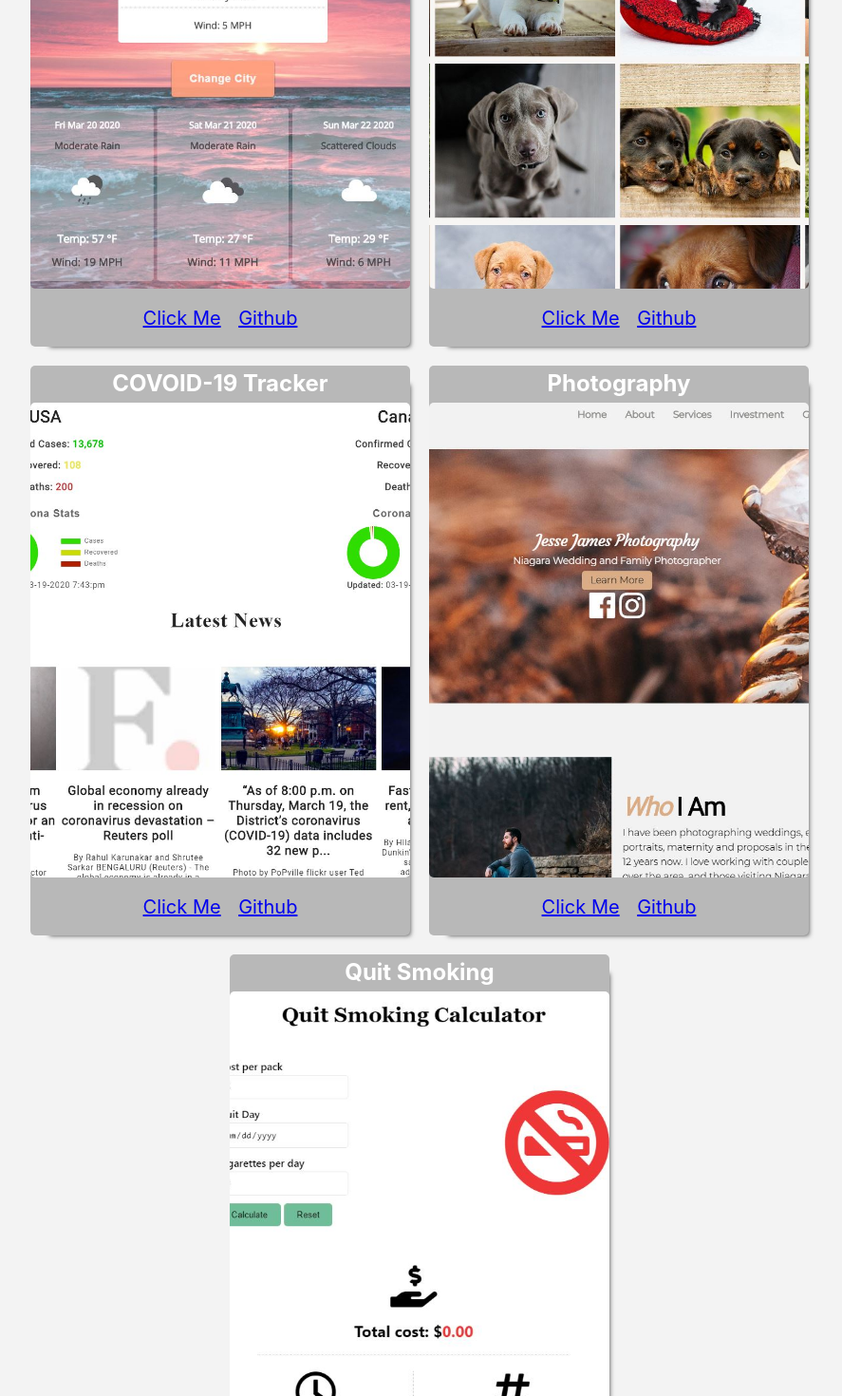
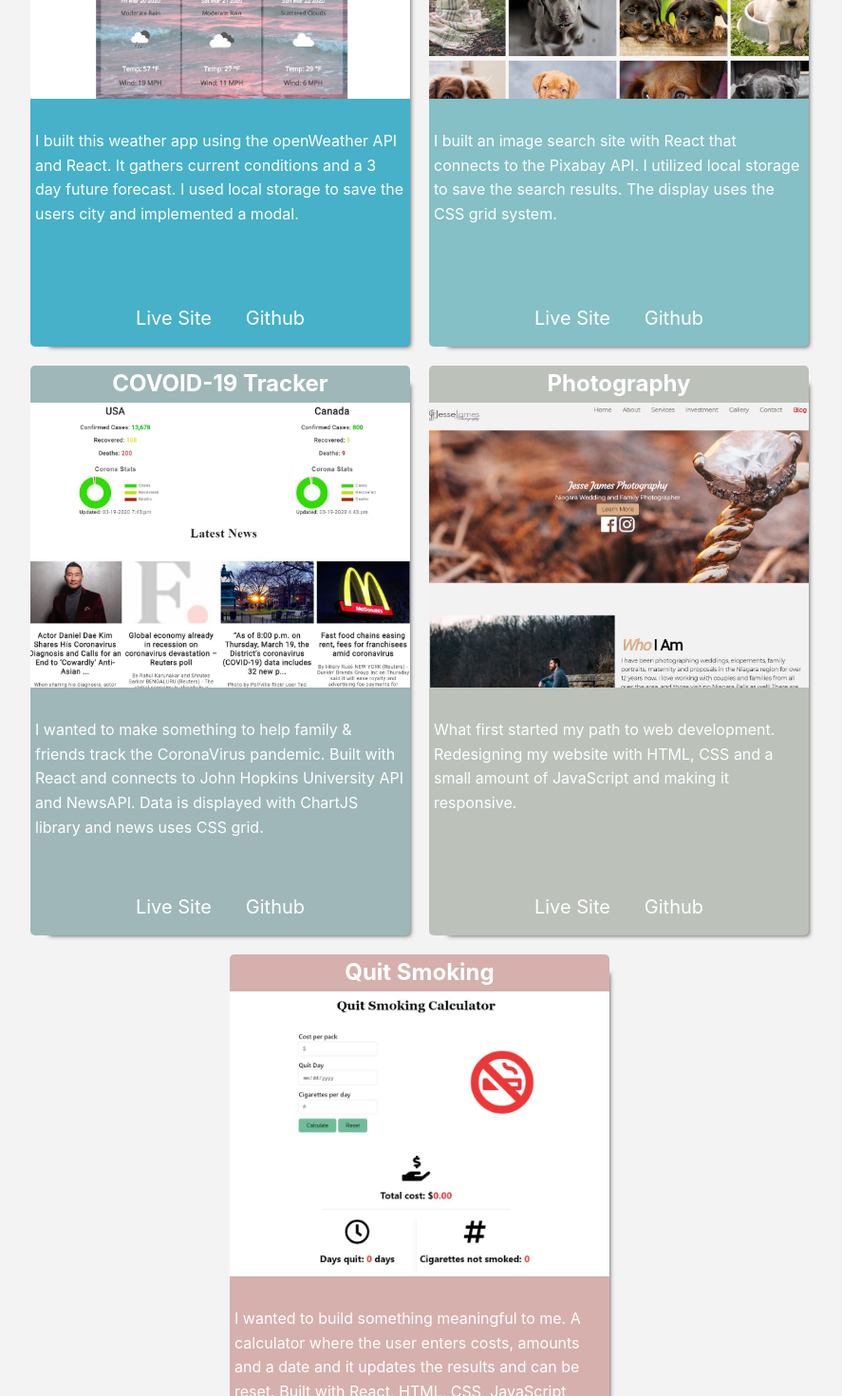
Before and after one commit to jessejamescanada/PortfolioSite, a React (Create React App) app: page / in a window 1280 px wide. Shown: the part 980-2450 px from the top of the page at 95% size, without its empty margins (198-1085 px from the left). Built offline with nearby package versions, Linux system fonts and the light colour scheme.

Commit message:
reordered tech and changed project card style

```diff
--- a/src/App.css
+++ b/src/App.css
@@ -152,11 +152,11 @@ opacity: .6;
 
 .resume:hover{
   -webkit-filter: brightness(70%);
-  -webkit-transition: all 1s ease;
-  -moz-transition: all 1s ease;
-  -o-transition: all 1s ease;
-  -ms-transition: all 1s ease;
-  transition: all 1s ease;
+  -webkit-transition: all 1s ease-in-out;
+  -moz-transition: all 1s ease-in-out;
+  -o-transition: all 1s ease-in-out;
+  -ms-transition: all 1s ease-in-out;
+  transition: all 1s ease-in-out;
 }
 .projects{
   display: flex;
@@ -195,28 +195,26 @@ transition: background-color .7s ease;
   background-color: rgba(106, 168, 226, 0.534);
   color: white;
 }
+.projCard1{background-color: #46B1C9}
+.projCard2{background-color: #84C0C6}
+.projCard3{background-color: #9FB7B9}
+.projCard4{background-color: #BCC1BA}
+.projCard5{background-color: #D5B0AC}
+.projectParagraph{
+  margin-top: 5%;
+  text-align: left;
+  padding: 5px;
+}
 .imgHoverWrapper{
   overflow: hidden;
 }
-/* .projectCardVert a, .projectCardLand a{
-  align-items: center;
-  align-content: center;
-  justify-content: space-evenly;
-  position: absolute;
-  top: 70%;
-  left: 50%;
-  transform: translate(-50%, -50%);
-  color: red;
-  font-size: 20px;
 
-} */
 .projectLandIMG{
   cursor: pointer;
-  height: 500px;
+  height: 300px;
   width: 400px;
   object-fit: cover;
   transition: transform .7s ease;
-  border-radius: 5px;
   -webkit-filter: brightness(100%);
 }
 .projectLandIMG:hover{
@@ -246,7 +244,14 @@ transition: background-color .7s ease;
   transform: translate(-50%, -50%);
   color: red;
   font-size: 20px;
-  width: 200px;
+  width: 250px;
+}
+.anchorContainer a{
+  text-decoration: none;
+  color: #fff;
+}
+.anchorContainer a:hover{
+  color: rgb(206, 85, 15);
 }
 
 /* form */
@@ -279,13 +284,20 @@ transition: background-color .7s ease;
   margin: 5px;
 }
 .formBTN{
+  color: #fff;
   padding: 15px 30px;
   margin: 5px 0px;
   font-size: 24px;
   border: none;
   border-radius: 5px;
   cursor: pointer;
-  background-color: lightslategray;
+  background-color: rgba(236, 141, 97, 0.842);
+}
+.formBTN:hover{
+  background-color: rgba(224, 110, 57, 0.562);
+}
+.formBTN:focus{
+  outline: none;
 }
 
 .formCont{
@@ -308,7 +320,7 @@ transition: background-color .7s ease;
   flex-direction: column;
   align-items: center;
   text-align: center;
-  justify-content: center;
+  justify-content: space-between;
 }
 .techContainer h1{
   width: 200px;
@@ -318,11 +330,13 @@ transition: background-color .7s ease;
 .resumeTechContainer{
   display: flex;
   flex-direction: row;
+  justify-content: space-between;
+  width: 1000px;
 }
 .techContainerIMG{
-  width: 800px;
+  /* width: 800px; */
   display: flex;
-  flex-direction: row;
+  flex-direction: column;
   margin-top: 40px;
   margin-bottom: 40px;
   align-items: center;
@@ -421,6 +435,21 @@ transition: background-color .7s ease;
 
 
 /* media */
+@media(max-width: 1000px){
+  .resumeTechContainer{
+    flex-direction: column;
+  }
+  .formContainer{
+    display: flex;
+    flex-direction: column;
+    padding: 30px 0px;
+    justify-content: center;
+    align-items: center;
+    text-align: center;
+    margin: 0;
+    width: 100%;
+  }
+}
 @media(max-width: 768px){
   .App{
     margin: 0;
@@ -470,6 +499,7 @@ transition: background-color .7s ease;
   .resumeTechContainer{
     display: flex;
     flex-direction: column;
+    width: auto;
   }
   .techContainerIMG{
     display: flex;
@@ -507,19 +537,24 @@ transition: background-color .7s ease;
     padding: 0;
   }
   .projectCardLand{
-    display: flex;
+    /* display: flex;
     flex-direction: column;
-    justify-content: center;
+    justify-content: center; */
     text-align: center;
-    align-items: center;
+    /* align-items: center; */
     width: auto;
-    height: auto;
+    height: 500px;
     margin: 20px auto;
-    padding: 30px 0;
+    padding: 20px 0;
   }
   .projectLandIMG{
+    display: flex;
+    margin: auto;
     width: 300px;
-    height: 400px;
+    height: 250px;
+  }
+  .projectParagraph{
+    text-align: center;
   }
   .anchorContainer{
     display: flex;
--- a/src/components/ProjectCard.js
+++ b/src/components/ProjectCard.js
@@ -10,6 +10,7 @@ export default class ProjectCard extends Component {
         <img src={this.props.project.image} alt="" className='projectLandIMG'/>
       </div>
       </a>
+      <p className='projectParagraph'>{this.props.project.paragraph}</p>
       <div className="anchorContainer">
         <a href={this.props.project.webLink}>{this.props.project.link1}</a>
         <a href={this.props.project.github}>{this.props.project.link2}</a>
--- a/src/components/Projects.js
+++ b/src/components/Projects.js
@@ -12,66 +12,71 @@ export default function Projects() {
       <h1>Projects</h1>
       <div className="projectsWrapper">
         <div className="projects">
-          <div className="projectCardLand">
+          <div className="projectCardLand projCard1">
             <ProjectCard
               project={{
                 title: "Weather API",
                 mainLink: "https://suspicious-poincare-470590.netlify.com",
                 image: weatherAPI,
+                paragraph: 'I built this weather app using the openWeather API and React. It gathers current conditions and a 3 day future forecast. I used local storage to save the users city and implemented a modal.',
                 webLink: "https://suspicious-poincare-470590.netlify.com",
-                link1: "Click Me",
+                link1: "Live Site",
                 github: 'https://github.com/jessejamescanada/REACTweatherAPI',
                 link2: "Github"
               }}
             />
           </div>
-          <div className="projectCardLand">
+          <div className="projectCardLand projCard2">
           <ProjectCard
               project={{
-                title: "Pixaby Search",
+                title: "Pixabay Search",
                 mainLink: "https://reverent-ardinghelli-aea4f2.netlify.com/",
                 image: pixabay,
+                paragraph: 'I built an image search site with React that connects to the Pixabay API. I utilized local storage to save the search results. The display uses the CSS grid system.',
                 webLink: "https://reverent-ardinghelli-aea4f2.netlify.com/",
-                link1: "Click Me",
+                link1: "Live Site",
                 github: 'https://github.com/jessejamescanada/PixabyReact2',
                 link2: "Github"
               }}
             />
           </div>
-          <div className="projectCardLand">
+          <div className="projectCardLand projCard3">
           <ProjectCard
               project={{
                 title: "COVOID-19 Tracker",
                 mainLink: "https://condescending-hodgkin-26b8d3.netlify.com/",
                 image: covoid,
+                paragraph: `I wanted to make something to help family & friends track the CoronaVirus pandemic. Built with React and connects to John Hopkins University API and NewsAPI. Data is displayed with ChartJS library and news uses CSS grid.`,
                 webLink: "https://condescending-hodgkin-26b8d3.netlify.com/",
-                link1: "Click Me",
+                link1: "Live Site",
                 github: 'https://github.com/jessejamescanada/REACTcoronaVirus',
                 link2: "Github"
               }}
             />
           </div>
-          <div className="projectCardLand">
+          <div className="projectCardLand projCard4">
           <ProjectCard
               project={{
                 title: "Photography",
                 mainLink: "https://jessejamesphotography.ca/",
                 image: photography,
+                paragraph:'What first started my path to web development. Redesigning my website with HTML, CSS and a small amount of JavaScript and making it responsive.',
                 webLink: "https://jessejamesphotography.ca/",
-                link1: "Click Me",
+                link1: "Live Site",
                 github: 'https://github.com/jessejamescanada/REACTcoronaVirus',
                 link2: "Github"
               }}
             />
           </div>
-          <div className="projectCardLand">
+          <div className="projectCardLand projCard5">
           <ProjectCard
               project={{
                 title: "Quit Smoking",
                 mainLink: "https://pedantic-lamarr-d3bd23.netlify.com/",
                 image: quit,
+                paragraph: 'I wanted to build something meaningful to me. A calculator where the user enters costs, amounts and a date and it updates the results and can be reset. Built with React, HTML, CSS, JavaScript',
                 webLink: "https://pedantic-lamarr-d3bd23.netlify.com/",
-                link1: "Click Me",
+                link1: "Live Site",
                 github: 'https://github.com/jessejamescanada/REACTquitSmokingCalc',
                 link2: "Github"
               }}
--- a/src/components/Technologies.js
+++ b/src/components/Technologies.js
@@ -18,20 +18,20 @@ showModal = () => {
       <div className="techContainer">
       <h1>Technologies</h1>
       <div className="resumeTechContainer">
-      {/* <div className="resume" id='resume'>
+      <div className="resume" id='resume'>
       <h4>Resume</h4>
         <img src={resume} alt="" className='resume' onClick={this.showModal}/>
-      </div> */}
+      </div>
       <Modal />
       <div className="techContainerIMG">
         <img src={jsLogo} alt="" className="jsLogo" />
         <img src={reactLogo} alt="" className="reactLogo" />
         </div>
       </div>
-      <div className="resume" id='resume'>
+      {/* <div className="resume" id='resume'>
       <h1>Resume</h1>
         <img src={resume} alt="" className='resume' onClick={this.showModal}/>
-      </div>
+      </div> */}
     </div>
     )
   }
```
